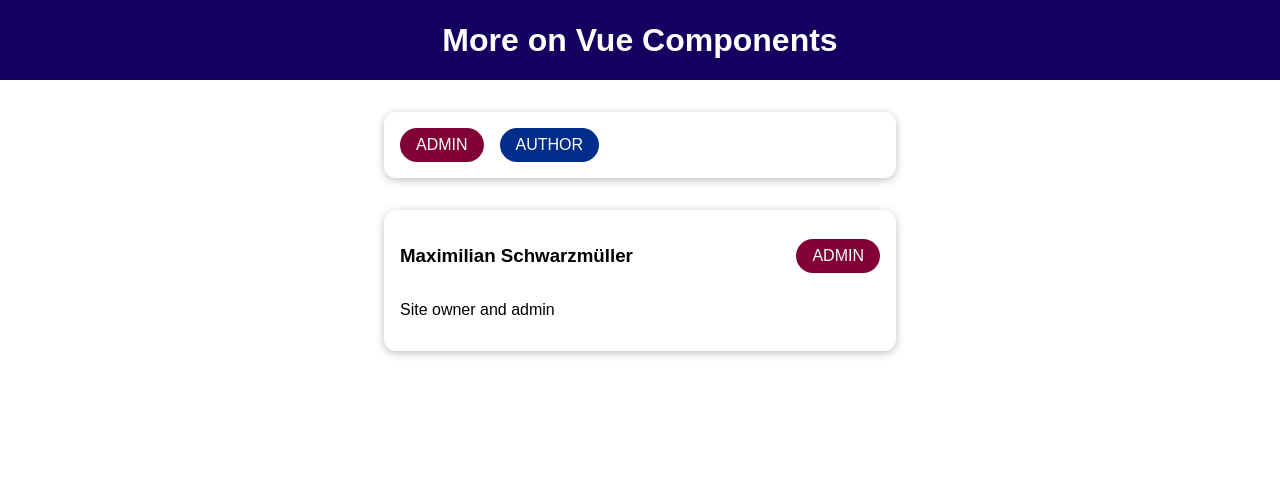
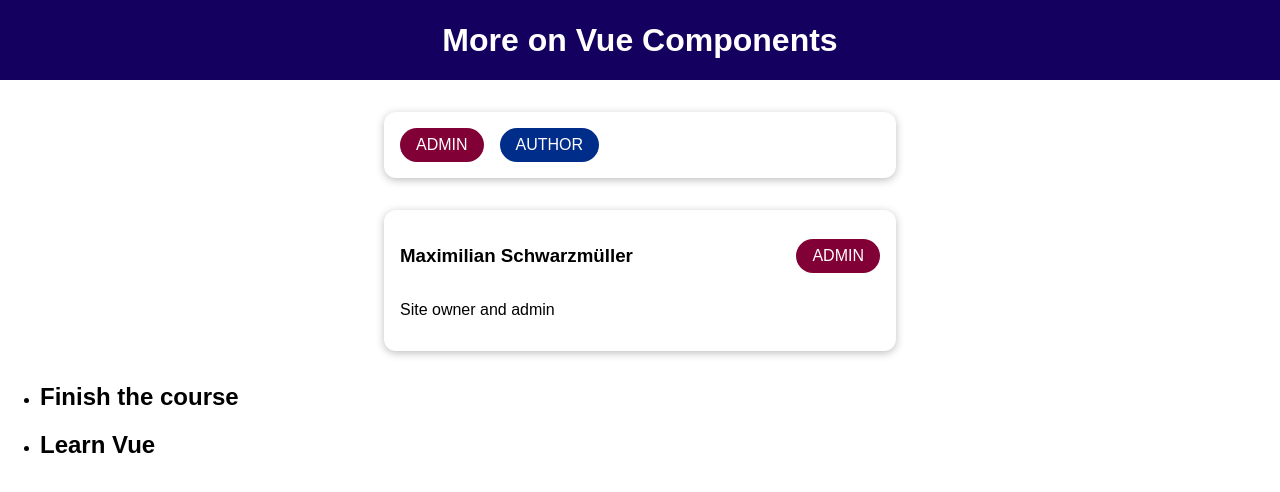
Before and after one commit to MatiasPuletti/vue-component-communication, a Vue app: page / in a window 1280 px wide. Shown: the top 492 px of the page. Built offline with nearby package versions, Linux system fonts and the light colour scheme.

Commit message:
Scoped slots

```diff
--- a/src/App.vue
+++ b/src/App.vue
@@ -8,26 +8,32 @@
       :info-text="activeUser.description"
       :role="activeUser.role"
     ></user-info>
+    <course-goals #default="slotProps">
+      <h2>{{ slotProps.item }}</h2>
+      <p>{{ slotProps["another-prop"] }}</p>
+    </course-goals>
   </div>
 </template>
 
 <script>
-import TheHeader from './components/TheHeader.vue';
-import BadgeList from './components/BadgeList.vue';
-import UserInfo from './components/UserInfo.vue';
+import TheHeader from "./components/TheHeader.vue";
+import BadgeList from "./components/BadgeList.vue";
+import UserInfo from "./components/UserInfo.vue";
+import CourseGoals from "./components/CourseGoals.vue";
 
 export default {
   components: {
     TheHeader,
     BadgeList,
-    UserInfo
+    UserInfo,
+    CourseGoals,
   },
   data() {
     return {
       activeUser: {
-        name: 'Maximilian Schwarzmüller',
-        description: 'Site owner and admin',
-        role: 'admin',
+        name: "Maximilian Schwarzmüller",
+        description: "Site owner and admin",
+        role: "admin",
       },
     };
   },
--- /dev/null
+++ b/src/components/CourseGoals.vue
@@ -0,0 +1,17 @@
+<template>
+  <ul>
+    <li v-for="goal in goals" :key="goal">
+      <slot :item="goal" another-prop="..."></slot>
+    </li>
+  </ul>
+</template>
+
+<script>
+export default {
+  data() {
+    return {
+      goals: ['Finish the course', 'Learn Vue'],
+    };
+  },
+};
+</script>
```
Also changed, not shown: src/components/BadgeList.vue (line endings or trailing spaces).
